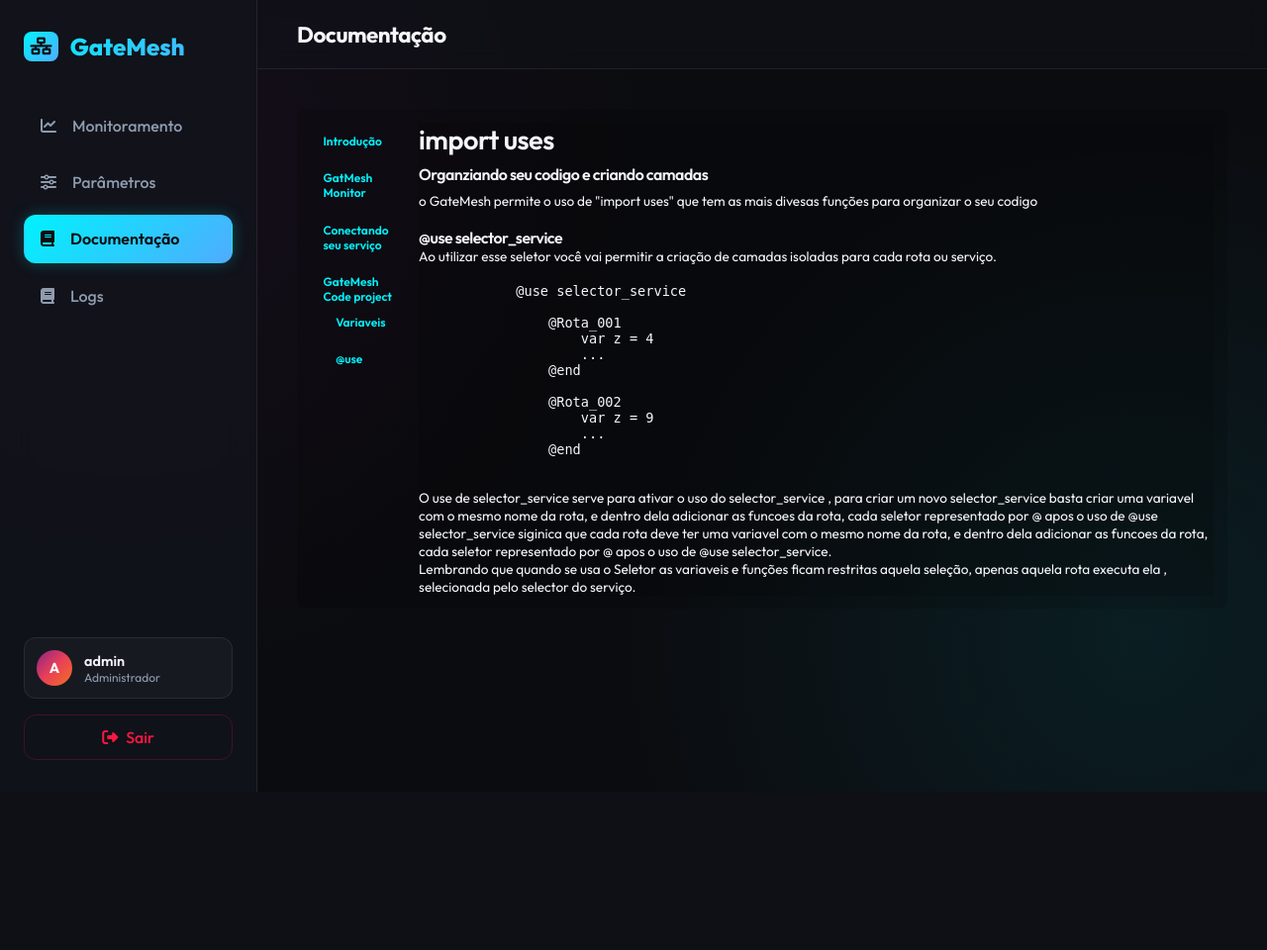
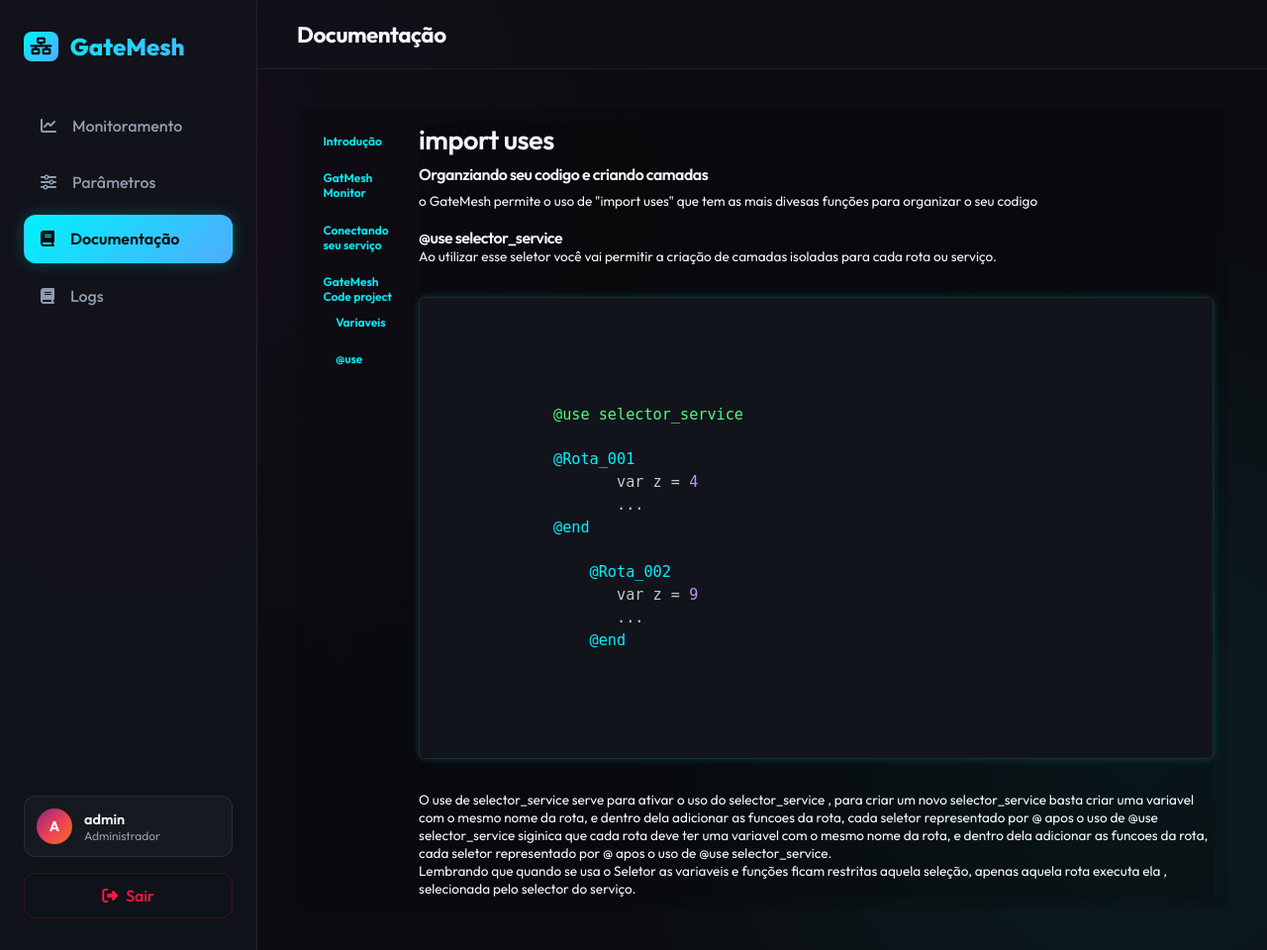
Before and after one commit to FelipeKatao/GateMesh, a Flask app: page /docs/UseSelector in a window 1280 px wide. Shown: the whole page at 99% size. Before the commit the page ends 800 px from the top, so only its background shows below. Run offline with Flask 3, Linux system fonts and the light colour scheme; a user stored in the database is signed in.

Commit message:
fixed CSS and add more docs

```diff
--- a/config/gateway.yml
+++ b/config/gateway.yml
@@ -1,5 +1,5 @@
 gateway:
-  host: 0.0.0.1
+  host: 0.0.0.0
   port: 8000
 routes:
 - name: users
@@ -8,6 +8,3 @@ routes:
 - name: DataBase
   path: /_gateway/config
   target: http://localhost:8000
-- name: Clientes
-  path: /
-  target: http://localhost:5021
--- a/static/css/style.css
+++ b/static/css/style.css
@@ -181,6 +181,53 @@ a:hover {
     font-weight: bold;
     color: #fff;
     font-size: 0.9rem;
+}
+
+code {
+margin-top:4vh;
+margin-bottom:4vh;
+  display: block;
+  background: var(--bg-secondary);
+  color: #c5c8c6;
+  font-family: "Fira Code", "Consolas", monospace;
+  font-size: 0.95rem;
+  line-height: 1.5;
+  padding: 1rem;
+  border-radius: 6px;
+  border: 1px solid var(--border-color);
+  box-shadow: 0 0 8px var(--border-glow);
+  overflow-x: auto;
+  white-space: pre;
+}
+
+/* Barra de rolagem estilo IDE */
+code::-webkit-scrollbar {
+  height: 8px;
+}
+code::-webkit-scrollbar-track {
+  background: var(--bg-primary);
+}
+code::-webkit-scrollbar-thumb {
+  background: var(--border-glow);
+  border-radius: 4px;
+}
+
+/* Destaque de sintaxe básico */
+.token.keyword {
+  color: #00f2fe;
+}
+.token.string {
+  color: #f1fa8c;
+}
+.token.comment {
+  color: #6272a4;
+  font-style: italic;
+}
+.token.function {
+  color: #50fa7b;
+}
+.token.number {
+  color: #bd93f9;
 }
 
 .user-details {
@@ -385,6 +432,18 @@ a:hover {
 .form-control {
     width: 100%;
     height: 90vh;
+    padding: 0.85rem 1rem 0.85rem 2.5rem;
+    background: rgba(255, 255, 255, 0.03);
+    border: 1px solid var(--border-color);
+    border-radius: var(--border-radius);
+    color: var(--text-primary);
+    font-family: var(--font-sans);
+    font-size: 0.95rem;
+    transition: all 0.3s ease;
+}
+
+.form-control_text {
+    width: 100%;
     padding: 0.85rem 1rem 0.85rem 2.5rem;
     background: rgba(255, 255, 255, 0.03);
     border: 1px solid var(--border-color);
--- a/templates/docs/UseSelector.html
+++ b/templates/docs/UseSelector.html
@@ -18,17 +18,17 @@
         <code>
             <br>
             <pre>
-            @use selector_service
+            <ad class="token function"> @use selector_service</ad>
 
-                @Rota_001
-                    var z = 4
+             <a class="token keyword">@Rota_001</a>
+                    var z = <ad class="token number">4</ad>
                     ...
-                @end
+             <a class="token.keyword">@end</a>
 
-                @Rota_002
-                    var z = 9
+                 <a class="token.keyword">@Rota_002</a>
+                    var z = <ad class="token number">9</ad>
                     ...
-                @end
+                 <a class="token.keyword">@end</a>
 
             </pre>
         </code>
--- a/templates/parameters.html
+++ b/templates/parameters.html
@@ -128,7 +128,7 @@
                 <div class="form-group">
                     <label for="admin-username">USUÁRIO ATUAL</label>
                     <div class="input-container">
-                        <input type="text" id="admin-username" name="username" class="form-control" value="{{ session.get('username') }}" placeholder="Usuário" required>
+                        <input type="text" id="admin-username" name="username" class="form-control_text" value="{{ session.get('username') }}" placeholder="Usuário" required>
                         <i class="fa-solid fa-user"></i>
                     </div>
                 </div>
@@ -136,7 +136,7 @@
                 <div class="form-group">
                     <label for="admin-password">NOVA SENHA (DEIXE EM BRANCO PARA NÃO ALTERAR)</label>
                     <div class="input-container">
-                        <input type="password" id="admin-password" name="password" class="form-control" placeholder="Digite uma nova senha">
+                        <input type="password" id="admin-password" name="password" class="form-control_text" placeholder="Digite uma nova senha">
                         <i class="fa-solid fa-lock"></i>
                     </div>
                 </div>
```
Also changed, not shown: templates/docs/chamandoGateMesh.html (+22 -1 lines), gatemesh.db.
